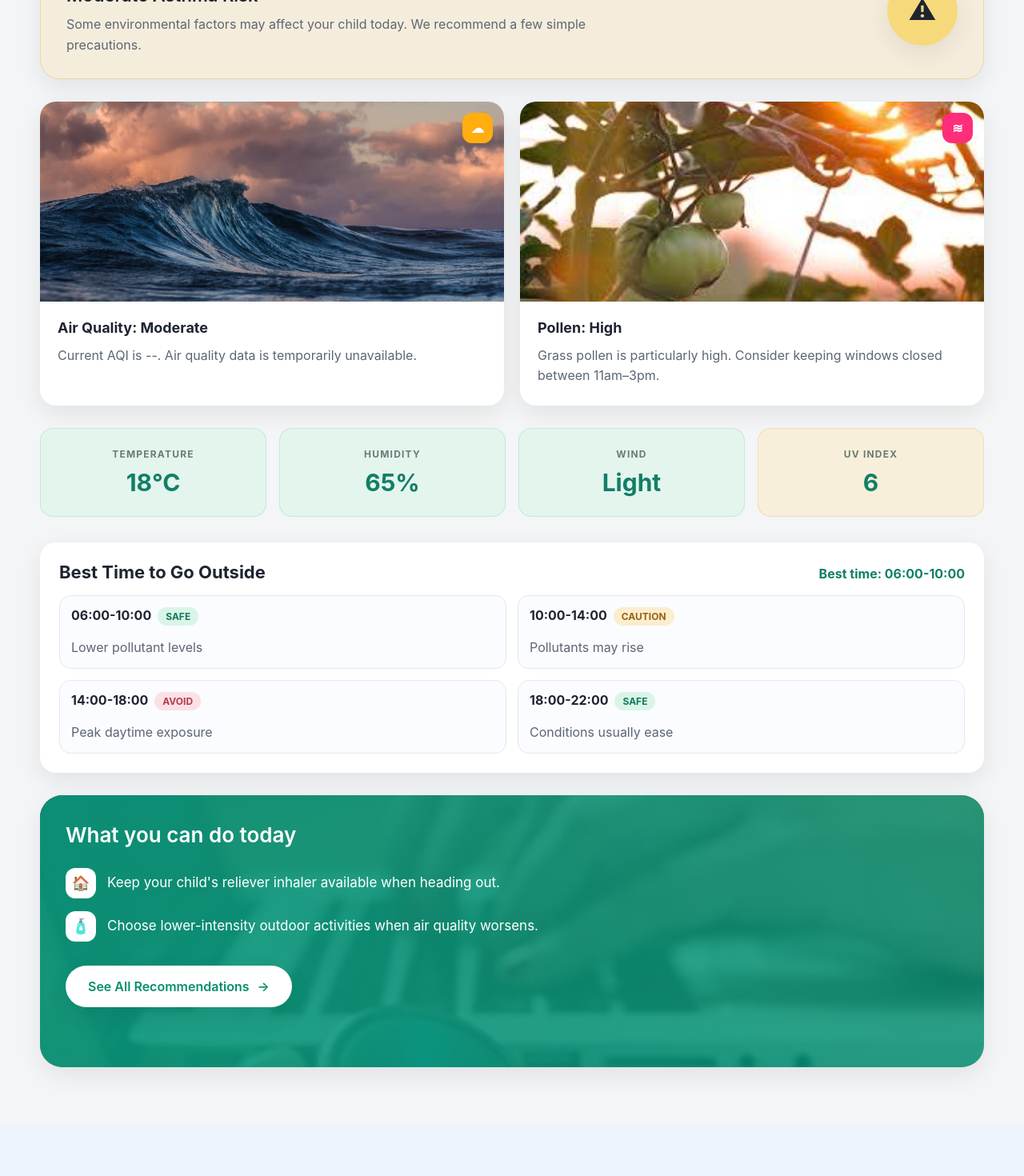
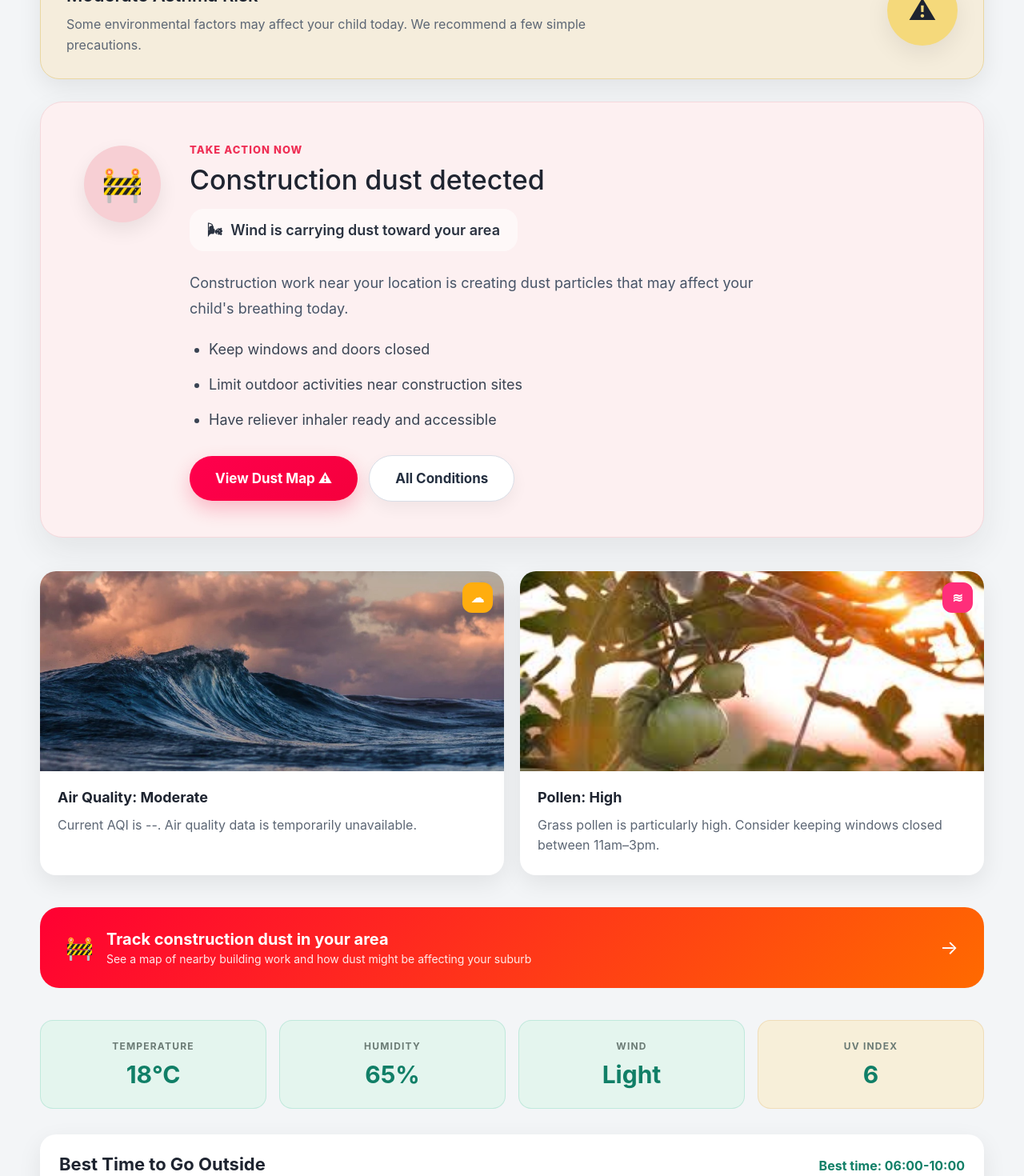
Before and after one commit to zche0345/SAFAIR, a Vue app in the folder SAFAIR/: page / in a window 1280 px wide. Shown: the part 920-2390 px from the top of the page at 80% size. Built offline with nearby package versions, Linux system fonts and the light colour scheme; no server answers.

Commit message:
added UI for construction dust on home page

```diff
--- a/SAFAIR/src/components/TodaySection.vue
+++ b/SAFAIR/src/components/TodaySection.vue
@@ -21,6 +21,41 @@
 
         <div class="warning-icon">⚠</div>
       </div>
+      <div class="dust-alert-card">
+  <div class="dust-alert-icon-wrap">
+    <div class="dust-alert-icon">🚧</div>
+  </div>
+
+  <div class="dust-alert-content">
+    <div class="dust-alert-topline">
+      <span class="dust-alert-tag">TAKE ACTION NOW</span>
+    </div>
+
+    <h2 class="dust-alert-title">Construction dust detected</h2>
+
+    <div class="dust-alert-pill">
+      <span class="dust-alert-pill-icon">🌬</span>
+      <span>Wind is carrying dust toward your area</span>
+    </div>
+
+    <p class="dust-alert-description">
+      Construction work near your location is creating dust particles that may affect
+      your child's breathing today.
+    </p>
+
+    <ul class="dust-alert-list">
+      <li>Keep windows and doors closed</li>
+      <li>Limit outdoor activities near construction sites</li>
+      <li>Have reliever inhaler ready and accessible</li>
+    </ul>
+
+    <div class="dust-alert-actions">
+      <button class="dust-btn-primary">View Dust Map ⚠</button>
+      <button class="dust-btn-secondary">All Conditions</button>
+    </div>
+  </div>
+</div>
+
 
       <div class="info-grid">
         <article class="info-card card">
@@ -50,7 +85,17 @@
           </div>
         </article>
       </div>
+      <div class="dust-cta">
+  <div class="dust-content">
+    <span class="dust-icon">🚧</span>
+    <div>
+      <h3>Track construction dust in your area</h3>
+      <p>See a map of nearby building work and how dust might be affecting your suburb</p>
+    </div>
+  </div>
 
+  <span class="arrow">→</span>
+</div>
       <div class="stats-grid">
         <div class="stat-card mint">
           <span class="stat-label">Temperature</span>
@@ -726,6 +771,236 @@ onMounted(() => {
   font-size: 18px;
 }
 
+.dust-alert-card {
+  position: relative;
+  display: grid;
+  grid-template-columns: 112px 1fr;
+  gap: 28px;
+  align-items: start;
+  background: #fdf0f1;
+  border: 1px solid #f5d8dc;
+  border-radius: 28px;
+  padding: 48px 46px 44px;
+  box-shadow: 0 16px 40px rgba(34, 34, 34, 0.08);
+  margin-bottom: 42px;
+}
+
+.dust-alert-icon-wrap {
+  display: flex;
+  justify-content: center;
+  align-items: flex-start;
+  padding-top: 6px;
+}
+
+.dust-alert-icon {
+  width: 96px;
+  height: 96px;
+  border-radius: 50%;
+  background: #f7cfd4;
+  display: grid;
+  place-items: center;
+  font-size: 42px;
+  box-shadow: 0 10px 24px rgba(0, 0, 0, 0.08);
+}
+
+.dust-alert-content {
+  max-width: 760px;
+}
+
+.dust-alert-topline {
+  margin-bottom: 10px;
+}
+
+.dust-alert-tag {
+  display: inline-flex;
+  align-items: center;
+  gap: 8px;
+  color: #ef2f55;
+  font-size: 13px;
+  font-weight: 800;
+  letter-spacing: 0.08em;
+  text-transform: uppercase;
+}
+
+.dust-alert-title {
+  margin: 0 0 18px;
+  font-size: 34px;
+  line-height: 1.1;
+  font-weight: 500;
+  color: #1f2430;
+}
+
+.dust-alert-pill {
+  display: inline-flex;
+  align-items: center;
+  gap: 10px;
+  background: rgba(255, 255, 255, 0.55);
+  border-radius: 18px;
+  padding: 16px 22px;
+  margin-bottom: 24px;
+  font-size: 18px;
+  font-weight: 600;
+  color: #2a3240;
+}
+
+.dust-alert-pill-icon {
+  font-size: 18px;
+  line-height: 1;
+}
+
+.dust-alert-description {
+  margin: 0 0 22px;
+  max-width: 760px;
+  font-size: 18px;
+  line-height: 1.75;
+  color: #475467;
+}
+
+.dust-alert-list {
+  margin: 0 0 30px;
+  padding-left: 24px;
+  color: #3a4453;
+}
+
+.dust-alert-list li {
+  margin-bottom: 16px;
+  font-size: 18px;
+  line-height: 1.55;
+}
+
+.dust-alert-actions {
+  display: flex;
+  align-items: center;
+  gap: 14px;
+  flex-wrap: wrap;
+}
+
+.dust-btn-primary,
+.dust-btn-secondary {
+  border: none;
+  border-radius: 999px;
+  padding: 18px 32px;
+  font-size: 17px;
+  font-weight: 700;
+  transition: transform 0.18s ease, box-shadow 0.18s ease;
+}
+
+.dust-btn-primary {
+  background: linear-gradient(135deg, #ff004d, #f5003c);
+  color: #ffffff;
+  box-shadow: 0 10px 24px rgba(245, 0, 60, 0.24);
+}
+
+.dust-btn-secondary {
+  background: #ffffff;
+  color: #253041;
+  border: 1px solid #d9dee7;
+  box-shadow: 0 8px 20px rgba(0, 0, 0, 0.05);
+}
+
+.dust-btn-primary:hover,
+.dust-btn-secondary:hover {
+  transform: translateY(-1px);
+}
+
+
+@media (max-width: 992px) {
+  .dust-alert-card {
+    grid-template-columns: 1fr;
+    gap: 22px;
+    padding: 34px 28px 30px;
+  }
+
+  .dust-alert-icon-wrap {
+    justify-content: flex-start;
+    padding-top: 0;
+  }
+
+  .dust-alert-title {
+    font-size: 30px;
+  }
+}
+
+@media (max-width: 768px) {
+  .dust-alert-card {
+    padding: 26px 20px 24px;
+    border-radius: 22px;
+  }
+
+  .dust-alert-icon {
+    width: 82px;
+    height: 82px;
+    font-size: 36px;
+  }
+
+  .dust-alert-title {
+    font-size: 26px;
+  }
+
+  .dust-alert-pill {
+    width: 100%;
+    font-size: 16px;
+    padding: 14px 16px;
+  }
+
+  .dust-alert-description,
+  .dust-alert-list li {
+    font-size: 16px;
+  }
+
+  .dust-btn-primary,
+  .dust-btn-secondary {
+    width: 100%;
+    justify-content: center;
+    padding: 16px 22px;
+  }
+
+  .dust-alert-close {
+    top: 18px;
+    right: 18px;
+    width: 44px;
+    height: 44px;
+    font-size: 20px;
+  }
+}
+
+.dust-cta {
+  display: flex;
+  justify-content: space-between;
+  align-items: center;
+  padding: 28px 32px;
+  border-radius: 24px;
+  margin: 40px 0;
+  color: white;
+  background: linear-gradient(135deg, #ff0033, #ff6a00);
+  cursor: pointer;
+}
+
+.dust-content {
+  display: flex;
+  gap: 16px;
+  align-items: center;
+}
+
+.dust-icon {
+  font-size: 28px;
+}
+
+.dust-cta h3 {
+  margin: 0;
+  font-size: 20px;
+}
+
+.dust-cta p {
+  margin: 4px 0 0;
+  font-size: 14px;
+  opacity: 0.9;
+}
+
+.arrow {
+  font-size: 24px;
+}
+
 @media (max-width: 992px) {
   .info-grid,
   .stats-grid,
--- a/SAFAIR/src/pages/homepage.vue
+++ b/SAFAIR/src/pages/homepage.vue
@@ -4,7 +4,6 @@
     <HeroSection />
     <TodaySection />
     <WhySection />
-    <DisclaimerBanner />
   </div>
 </template>
 
@@ -13,5 +12,4 @@ import HeaderBar from '../components/HeaderBar.vue'
 import HeroSection from '../components/HeroSection.vue'
 import TodaySection from '../components/TodaySection.vue'
 import WhySection from '../components/WhySection.vue'
-import DisclaimerBanner from '../components/DisclaimerBanner.vue'
 </script>
--- a/SAFAIR/src/router/index.js
+++ b/SAFAIR/src/router/index.js
@@ -1,5 +1,5 @@
 import { createRouter, createWebHistory } from 'vue-router'
-import HomePage from '../pages/HomePage.vue'
+import HomePage from '../pages/homepage.vue'
 import InsightsPage from '../pages/InsightsPage.vue'
 import RecommendationsPage from '../pages/RecommendationsPage.vue'
 
```
